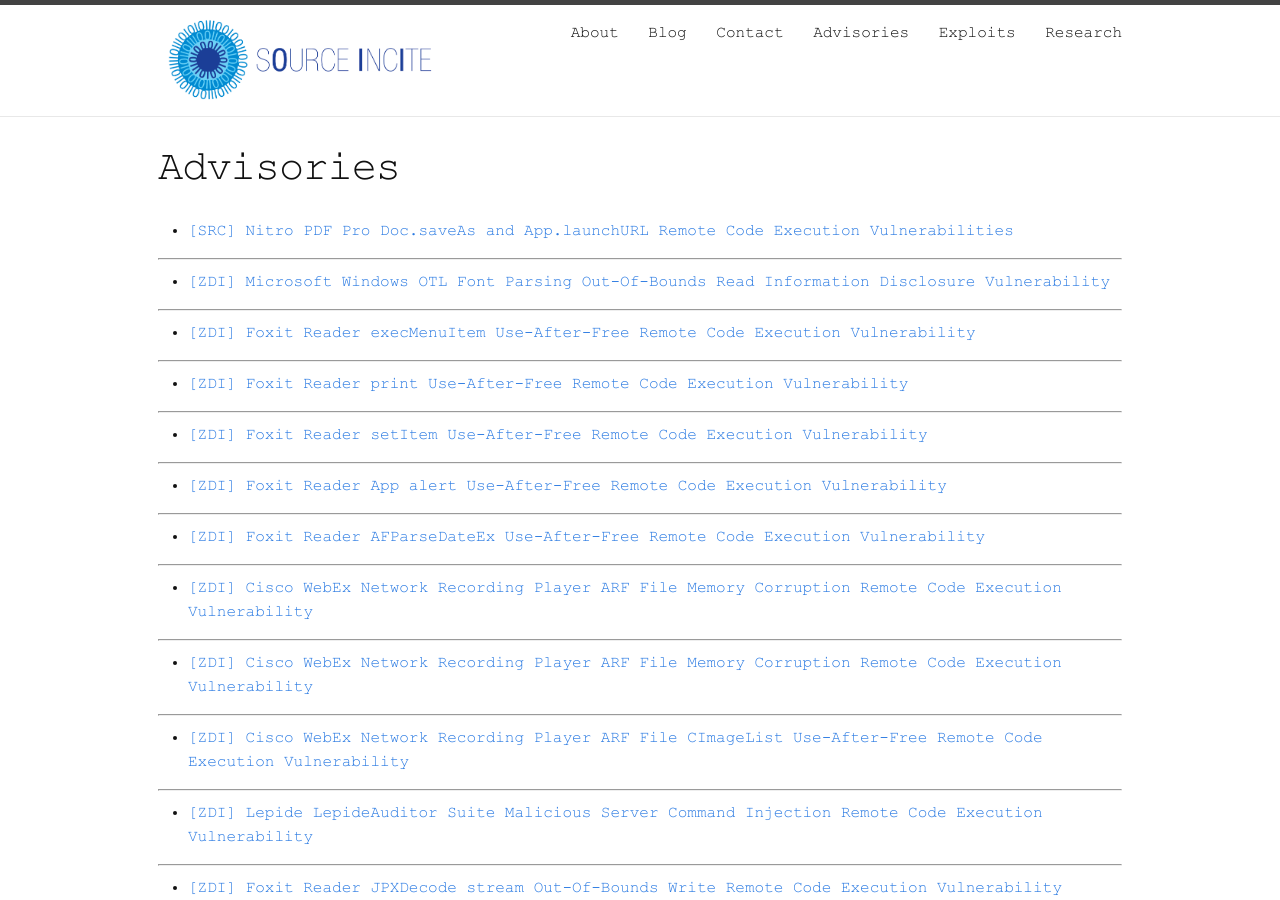
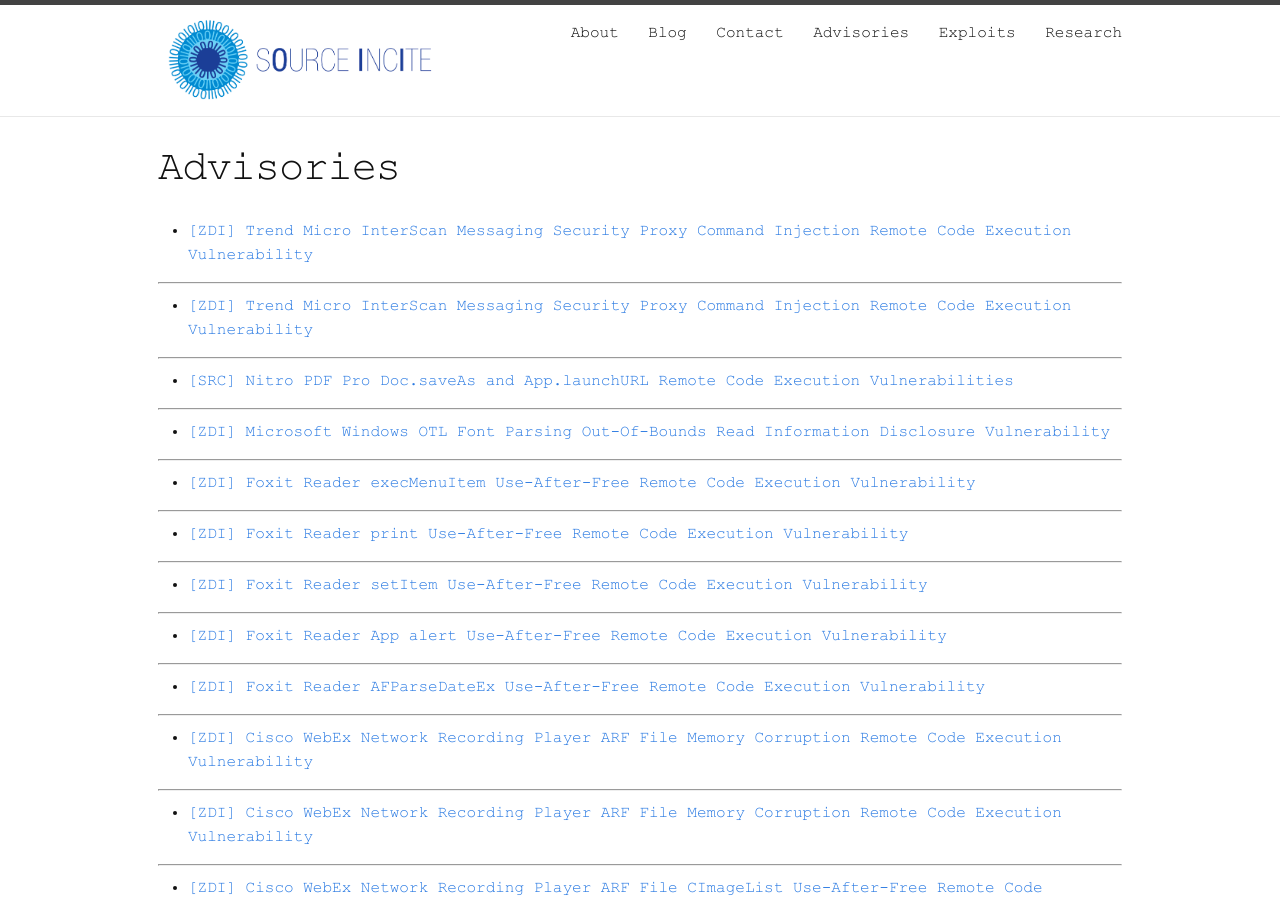
Before and after one commit to sourceincite/sourceincite.github.io, a Jekyll site: the page built from advisories/index.md, in a window 1280 px wide and 900 px high. Built offline with Jekyll 4.4.1, drawn with Linux system fonts in a browser that asks for light colours.

Commit message:
added some released bugs

```diff
--- a/advisories/index.md
+++ b/advisories/index.md
@@ -2,6 +2,14 @@
 layout: page
 title: Advisories
 permalink: /advisories/
+---
+
+* [[ZDI] Trend Micro InterScan Messaging Security Proxy Command Injection Remote Code Execution Vulnerability](http://www.zerodayinitiative.com/advisories/ZDI-17-504/)
+
+---
+
+* [[ZDI] Trend Micro InterScan Messaging Security Proxy Command Injection Remote Code Execution Vulnerability](http://www.zerodayinitiative.com/advisories/ZDI-17-502/)
+
 ---
 
 * [[SRC] Nitro PDF Pro Doc.saveAs and App.launchURL Remote Code Execution Vulnerabilities](src-2017-0005)
```
